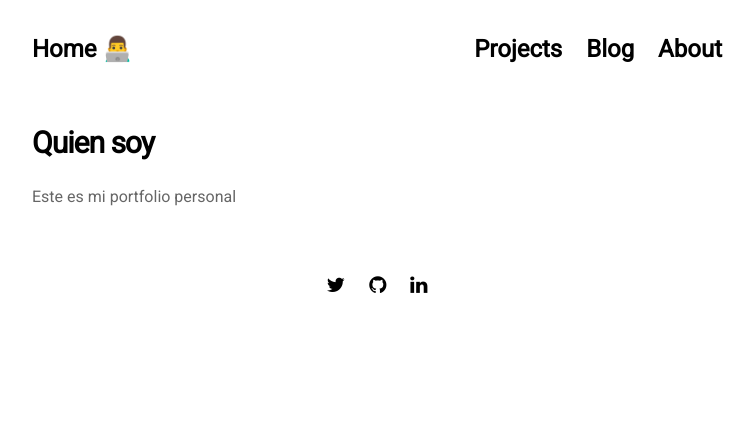
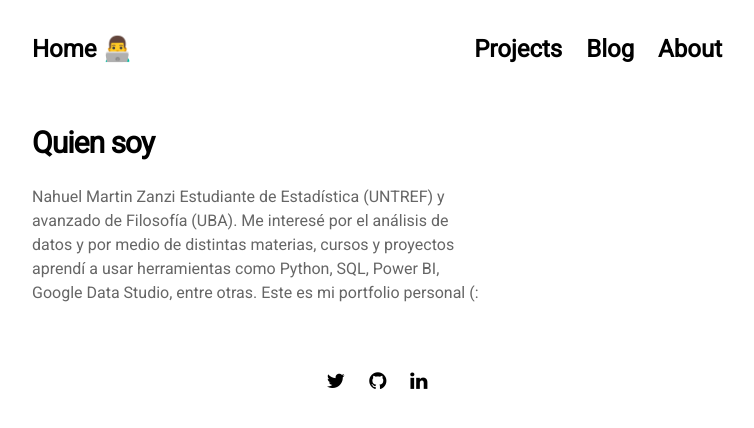
Before and after one commit to NahuelZanzi/porfolio, a Jekyll site: the page built from pages/about.md, in a window 1280 px wide. Shown: the top 428 px of the page, without its empty margins (263-1017 px from the left). Built offline with Jekyll 4.4.1, drawn with Linux system fonts in a browser that asks for light colours; nearby versions of some CDN libraries.

Commit message:
Update about.md

```diff
--- a/pages/about.md
+++ b/pages/about.md
@@ -6,4 +6,6 @@
 
 # Quien soy
 
-Este es mi portfolio personal
+Nahuel Martin Zanzi
+Estudiante de Estadística (UNTREF) y avanzado de Filosofía (UBA). Me interesé por el análisis de datos y por medio de distintas materias, cursos y proyectos aprendí a usar herramientas como Python, SQL, Power BI, Google Data Studio, entre otras.
+Este es mi portfolio personal (:
```
